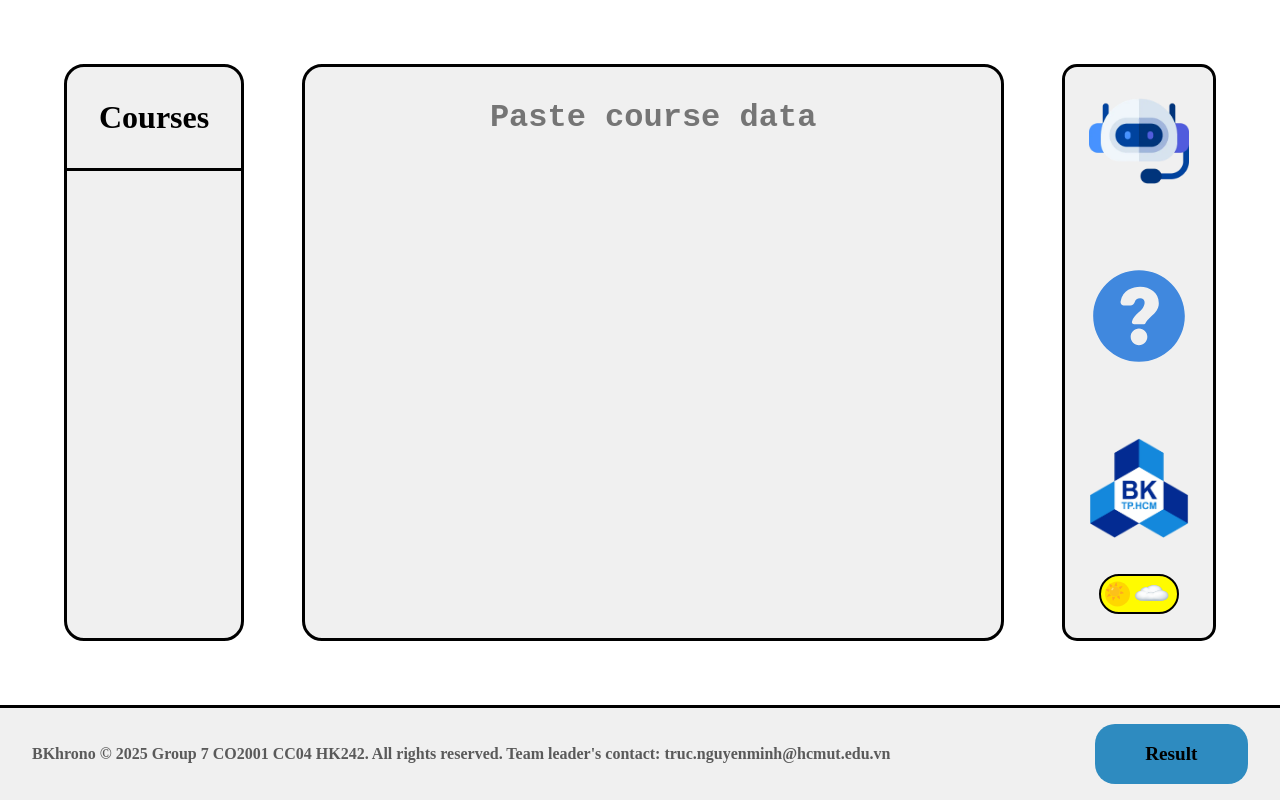
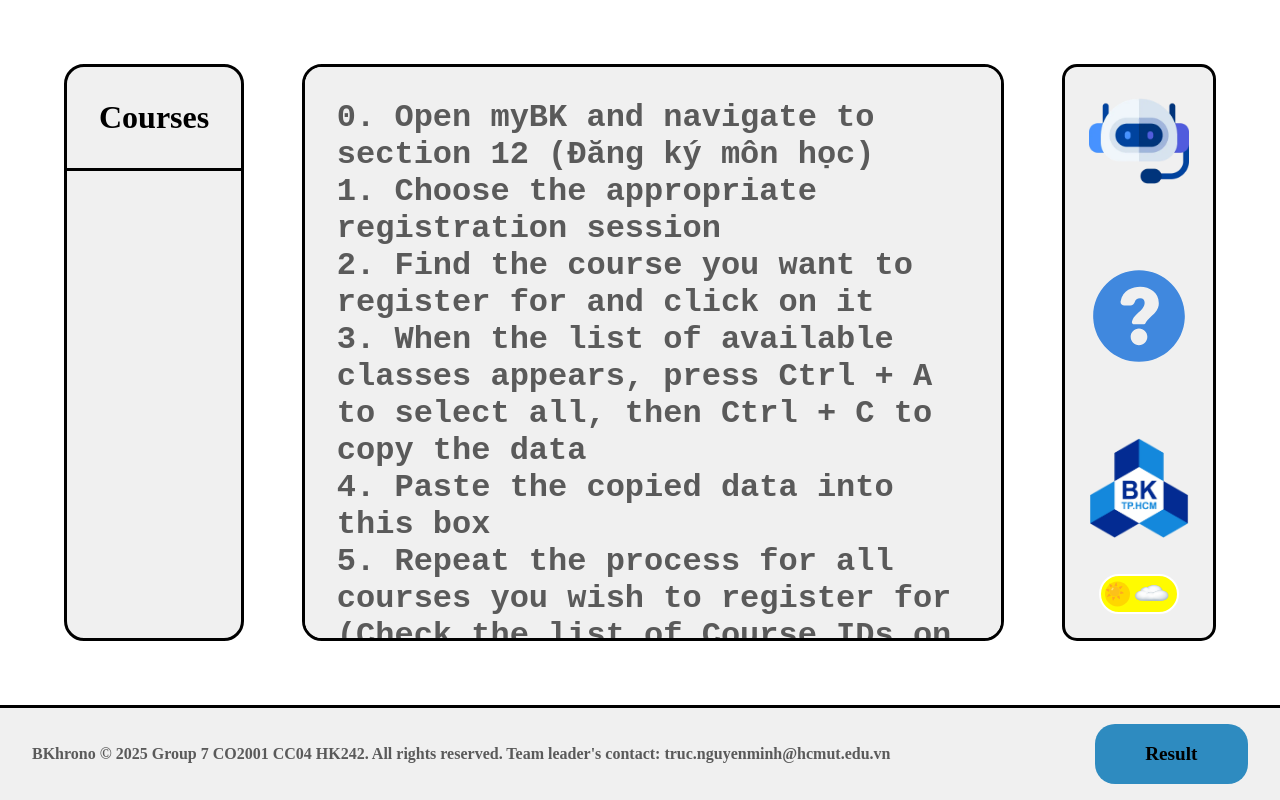
Before and after one commit to Dung2703/BKhrono, a Next.js app: page /home in a window 1280 px wide. Built offline with nearby package versions, Linux system fonts and the light colour scheme.

Commit message:
Update v2.250406: Apply Remove Course Individually and Update Placeholder

```diff
--- a/app/api/ask/route.ts
+++ b/app/api/ask/route.ts
@@ -13,7 +13,7 @@ export async function POST(req: NextRequest) {
     2.	Choose the appropriate registration session
     3.	Find the course you want to register for and click on it
     4.	When the list of available classes appears, press Ctrl + A to select all, then Ctrl + C to copy the data
-    5.	Paste the copied data into the input box labeled "Paste course data"
+    5.	Paste the copied data into the input box labeled with the instruction
     6.	Repeat the process for all courses you wish to register for. (Check the list of Course IDs on the left to ensure all courses are added)
     7.	Click "Result" to proceed to the result page
     8.	Select your preferred timeslots for classes
--- a/app/home/page.tsx
+++ b/app/home/page.tsx
@@ -10,7 +10,7 @@ const HomePage = () => {
   return (
     <div className={styles.container}>
       <div className={styles.sidebar}>
-        <SideBar courses={courses} />
+        <SideBar courses={courses} setCourses={setCourses} />
       </div>
       <div className={styles.inputSection}>
         <TextInputBox setCourses={setCourses} />
--- a/app/ui/components/NavButton/NavButton.tsx
+++ b/app/ui/components/NavButton/NavButton.tsx
@@ -10,8 +10,8 @@ interface NavButtonProps {
 
 function NavButton(props : NavButtonProps) {
   return (
-    <Link href={props.href} passHref target={props.target}>
-      <Image src={props.src} width={100} height={100} alt={props.alt} priority/>
+    <Link href={props.href} passHref target={props.target} title={props.alt}>
+      <Image src={props.src} width={100} height={100} alt={props.alt} priority />
     </Link>
   );
 }
--- a/app/ui/components/ThemeToggle/ThemeToggle.module.css
+++ b/app/ui/components/ThemeToggle/ThemeToggle.module.css
@@ -10,7 +10,6 @@
     display: inline-block;
     width: 80px;
     height: 40px;
-    background-color: var(--toggle-bg-color, #ffffff);
     border-radius: 20px;
     border: 2px solid;
     cursor: pointer;
@@ -27,15 +26,27 @@
 .switch.light {
     background-position:  80% center;
     background-color: #fffb00; /* Light mode background color */
-    border-color: black; /* Light mode border color */
+    border-color: white; /* Light mode border color */
     background-image: url('/cloud.webp'); /* Path to cloud icon */
+    transition: border-color 0.5s ease-in-out;
 }
 
 .switch.dark {
     background-position: 25% center;
     background-color: #000000; /* Dark mode background color */
-    border-color: white; /* Dark mode border color */
+    border-color: black; /* Dark mode border color */
     background-image: url('/stars.webp'); /* Path to star icon */
+    transition: border-color 0.5s ease-in-out;
+}
+
+.switch.dark:hover {
+    border-color: #fffb00;
+    transition: border-color 0.5s ease-in-out;
+}
+
+.switch.light:hover {
+    border-color: #000000;
+    transition: border-color 0.5s ease-in-out;
 }
 
 .slider {
--- a/app/ui/home/SideBar/SideBar.module.css
+++ b/app/ui/home/SideBar/SideBar.module.css
@@ -39,6 +39,11 @@
     align-items: center;
 }
 
+.item:hover {
+    cursor: pointer;
+    text-decoration: line-through;
+}
+
 @media (max-width: 1240px) {
     .container, .list {
         flex-direction: row;
--- a/app/ui/home/SideBar/SideBar.tsx
+++ b/app/ui/home/SideBar/SideBar.tsx
@@ -1,6 +1,16 @@
 import styles from './SideBar.module.css'
+import { removeCourse } from '@/app/utils/actions';
 
-const SideBar = ({courses} : {courses: string[]}) => {
+interface SideBarProps {
+  courses: string[];
+  setCourses: (courses: string[]) => void;
+}
+
+const SideBar = ({courses, setCourses} : SideBarProps) => {
+  const handleRemoveCourse = (course: string) => {
+    setCourses(courses.filter((c) => c !== course));
+    removeCourse(course); // Call the removeCourse function to update the global state
+  }
   return (
     <div className={styles.container}>
       <div className={styles.header}>Courses</div>
@@ -8,7 +18,7 @@ const SideBar = ({courses} : {courses: string[]}) => {
       <div className={styles.body}>
         <ul className={styles.list}>
           {courses.map((course, index) => (
-            <li key={index} className={styles.item}>
+            <li key={index} className={styles.item} onClick={(course) => handleRemoveCourse(course.currentTarget.innerText)}>
               {course}
             </li>
           ))}
--- a/app/ui/home/TextInputBox/TextInputBox.module.css
+++ b/app/ui/home/TextInputBox/TextInputBox.module.css
@@ -5,9 +5,23 @@
     color: var(--textSoft);
     font-weight: bold;
     font-size: 2rem;
-    text-align: center;
     border-radius: 20px;
     width: 100%;
     height: 100%;
     resize: none;
 }
+
+.container::-webkit-scrollbar {
+    display: none;
+}
+
+.container:focus {
+    outline: none;
+    border: 3px solid var(--textSoft);
+}
+
+.container::placeholder {
+    color: var(--textSoft);
+    font-weight: bold;
+    font-size: 2rem;
+}
--- a/app/ui/home/TextInputBox/TextInputBox.tsx
+++ b/app/ui/home/TextInputBox/TextInputBox.tsx
@@ -1,17 +1,30 @@
 import styles from './TextInputBox.module.css'
-import { setClassesArrays } from '@/app/utils/actions'
+import { addCourse } from '@/app/utils/actions'
 interface TextInputBoxProps {
   setCourses: (course_ids: string[]) => void;
 }
 const Input = ({setCourses} : TextInputBoxProps) => {
   const handleInputChange = (event: React.ChangeEvent<HTMLTextAreaElement>) => {
-    const course_ids = setClassesArrays(event.target.value);
+    const course_ids = addCourse(event.target.value);
     setCourses([...course_ids]);
   }
 
   return (
     <textarea
-      placeholder="Paste course data"
+      placeholder={`
+0. Open myBK and navigate to section 12 (Đăng ký môn học)
+1. Choose the appropriate registration session
+2. Find the course you want to register for and click on it
+3. When the list of available classes appears, press Ctrl + A to select all, then Ctrl + C to copy the data
+4. Paste the copied data into this box
+5. Repeat the process for all courses you wish to register for (Check the list of Course IDs on the left to ensure all courses are added)
+6. Click "Result" to proceed to the result page
+7. Select your preferred timeslots for classes
+8. Click "Generate" to generate the timetable
+9. If you’re not satisfied with the result, click "Generate" again to generate a new timetable
+
+Note:
+Refresh the page will remove any inputed data`.trim()}
       onChange={handleInputChange}
       className={styles.container}
     />
--- a/app/utils/actions.ts
+++ b/app/utils/actions.ts
@@ -10,7 +10,7 @@ const classes_lab: Class[] = [];
 
 
 
-export const setClassesArrays = (rawData: string) => {
+export const addCourse = (rawData: string) => {
   const classStrings = getClassesList(rawData);
   classStrings.forEach((classStr: string) => {
     const parsedClasses = parseClassString(classStr); // Parse the class string into objects
@@ -43,6 +43,13 @@ export const setClassesArrays = (rawData: string) => {
   // console.log("Lab Array:", classes_lab);
   return course_ids;
 };
+
+export const removeCourse = (course_id : string) => {
+  course_ids.splice(course_ids.indexOf(course_id), 1); // Remove course_id from the course_ids array
+  courses.splice(courses.findIndex((course) => course.course_id === course_id), 1); // Remove course from the courses array
+  classes_nonlab.splice(classes_nonlab.findIndex((course) => course.course_id === course_id), 1); // Remove course from the classes_nonlab array
+  classes_lab.splice(classes_lab.findIndex((course) => course.course_id === course_id), 1); // Remove course from the classes_lab array
+}
 
 export const getSchedule = (schedulePriority: SchedulePriority): string[][] => {
   // Create schedule 12 rows x 6 columns
--- a/app/utils/data.ts
+++ b/app/utils/data.ts
@@ -22,7 +22,7 @@ export const getClassesList = (data: string) => {
 	const courses: string[] = formattingInput(data)
 	courses.forEach((course) => {
 		const index = course.indexOf('Chọn môn học đăng ký')
-		const subject = course.slice(index + 21, index + 27)
+		const subject = course.slice(index + 21, index + 27).toUpperCase()
 		const splitData = course.split('Sĩ số LT	#\n')
 		const data: string = splitData[1] || ''
 		const str: string = data
```
